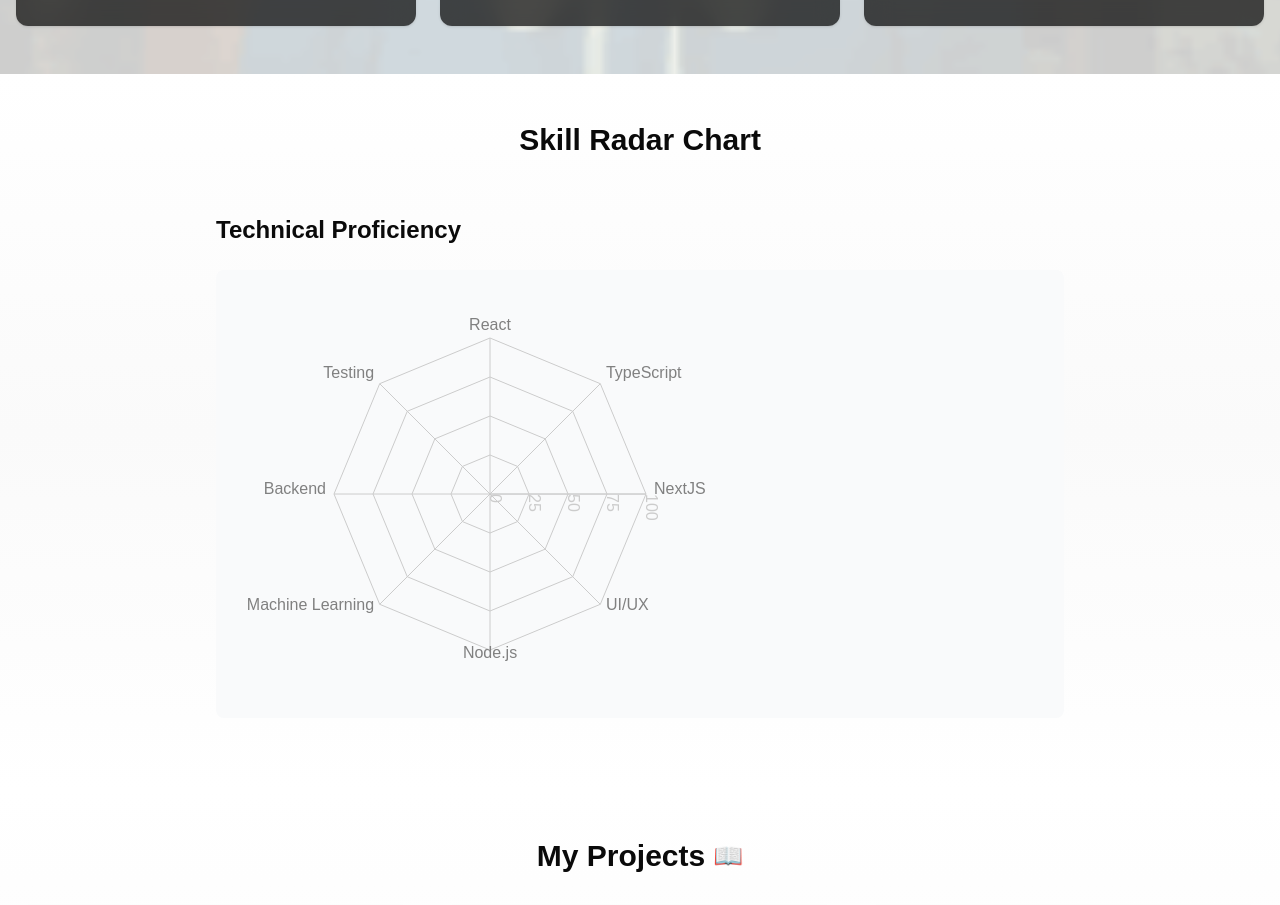
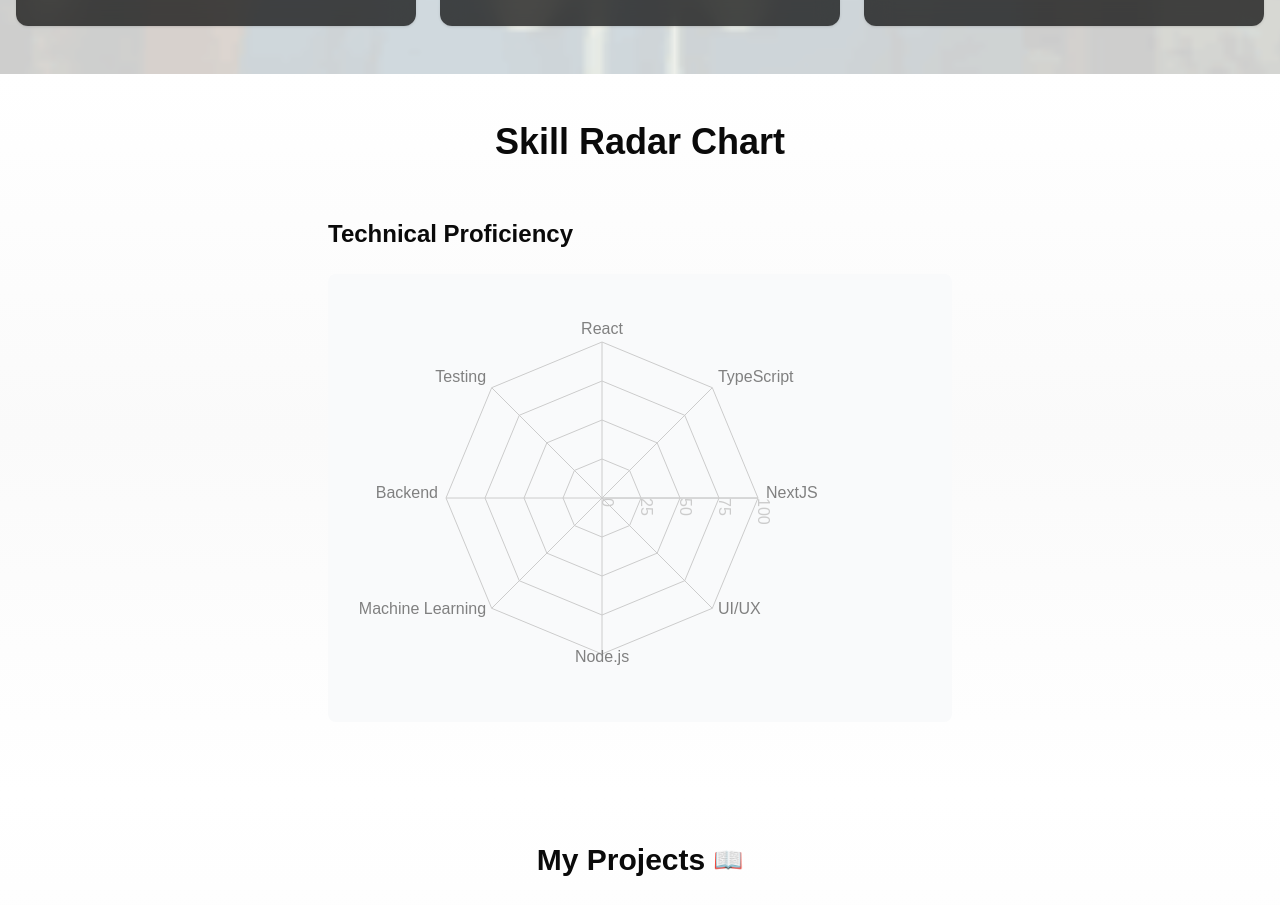
Before and after one commit to Kazooki123/portfolio, a Next.js app: page / in a window 1280 px wide. Shown: the part 862-1767 px from the top of the page. Built offline with nearby package versions, Linux system fonts and the light colour scheme; no server answers.

Commit message:
added theme toggle buttons to fundme and blogs pages

```diff
--- a/app/blogs/layout.tsx
+++ b/app/blogs/layout.tsx
@@ -1,6 +1,7 @@
 import type { Metadata } from "next";
 import localFont from "next/font/local";
 import "../globals.css";
+import { ThemeProvider } from "@/components/themes/theme-provider";
 
 const geistSans = localFont({
   src: "../fonts/GeistVF.woff",
@@ -28,7 +29,14 @@ export default function RootLayout({
       <body
         className={`${geistSans.variable} ${geistMono.variable} antialiased`}
       >
-        {children}
+        <ThemeProvider
+          attribute="class"
+          defaultTheme="system"
+          enableSystem
+          disableTransitionOnChange
+        >
+          {children}
+        </ThemeProvider>
       </body>
     </html>
   );
--- a/app/blogs/page.tsx
+++ b/app/blogs/page.tsx
@@ -1,12 +1,14 @@
 import Link from 'next/link';
 import { getSortedPostsData } from '@/lib/markdown';
 import React from 'react';
+import { ThemeToggle } from '@/components/themes/theme-toggle';
 
 export default function BlogsPage() {
     const posts = getSortedPostsData();
 
     return(
         <div className="max-w-4xl mx-auto px-4 py-8">
+            <ThemeToggle />
             <h1 className="text-3xl font-bold mb-8">Blog Posts</h1>
             <div className="space-y-6">
                 {posts.map((post) => (
@@ -14,7 +16,7 @@ export default function BlogsPage() {
                         <Link href={`/blogs/${post.id}`}>
                             <h2 className="text-2xl font-semibold hover:text-blue-600">
                                 {post.title}
-                          </h2>
+                            </h2>
                         </Link>
                         <time className="text-gray-500">{post.date}</time>
                         {post.excerpt && <p className="mt-2">{post.excerpt}</p>}
--- a/app/fundme/layout.tsx
+++ b/app/fundme/layout.tsx
@@ -1,6 +1,7 @@
 import type { Metadata } from "next";
 import localFont from "next/font/local";
 import "../globals.css";
+import { ThemeProvider } from "@/components/themes/theme-provider";
 
 const geistSans = localFont({
   src: "../fonts/GeistVF.woff",
@@ -28,7 +29,14 @@ export default function RootLayout({
       <body
         className={`${geistSans.variable} ${geistMono.variable} antialiased`}
       >
-        {children}
+        <ThemeProvider
+          attribute="class"
+          defaultTheme="system"
+          enableSystem
+          disableTransitionOnChange
+        >
+          {children}
+        </ThemeProvider>
       </body>
     </html>
   );
--- a/components/Funding.tsx
+++ b/components/Funding.tsx
@@ -7,6 +7,7 @@ import { Card, CardContent, CardDescription, CardFooter, CardHeader, CardTitle }
 import { Input } from "@/components/ui/input"
 import { Label } from "@/components/ui/label"
 import { Button } from "@/components/ui/button"
+import { ThemeToggle } from './themes/theme-toggle'
 
 interface CountdownRenderProps {
     days: number;
@@ -60,6 +61,7 @@ export default function Funding() {
   return (
     <div className="min-h-screen bg-gradient-to-b from-primary/20 to-background p-8">
       {showConfetti && <Confetti width={windowSize.width} height={windowSize.height} />}
+      <ThemeToggle />
       <div className="max-w-2xl mx-auto space-y-8">
         <Card>
           <CardHeader>
--- a/components/Portfolio.tsx
+++ b/components/Portfolio.tsx
@@ -178,11 +178,13 @@ export default function Portfolio() {
       {/* Skill Chart Section */}
       <section className="py-12 bg-gradient-to-b from-background via-secondary/50 to-background">
         <div className="container mx-auto px-4">
-          <h2 className="text-3xl font-semibold mb-8 text-center flex items-center justify-center gap-2">
+          <h2 className="text-2xl md:text-3xl lg:text-4xl font-semibold mb-6 md:mb-8 text-center flex items-center justify-center gap-2">
             Skill Radar Chart
           </h2>
           <div className="flex justify-center items-center">
-            <SkillsVisualization />
+            <div className="w-full max-w-xs sm:max-w-md md:max-w-lg lg:max-w-xl xl:max-w-2xl">
+              <SkillsVisualization />
+            </div>
           </div>
         </div>
       </section>
```
